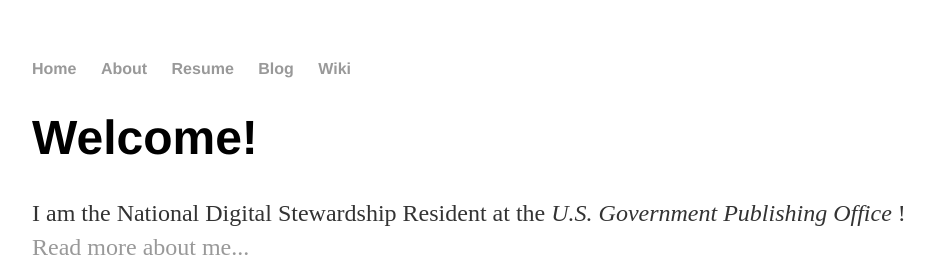
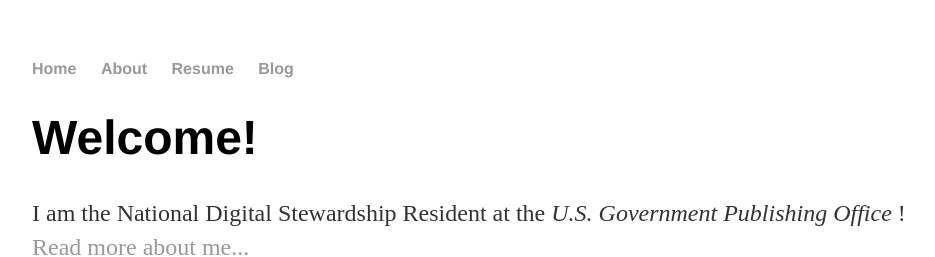
Before and after one commit to jessicatieman/jessicatieman.github.io, a Jekyll site: the page built from index.html, in a window 1280 px wide. Shown: the top 257 px of the page, without its empty margins (160-1095 px from the left). Built offline with Jekyll 4.4.1, drawn with Linux system fonts in a browser that asks for light colours.

Commit message:
Update default.html

```diff
--- a/_layouts/default.html
+++ b/_layouts/default.html
@@ -11,7 +11,7 @@
 	        	<li><a href="/about">About</a></li>
         		<li><a href="/resume">Resume</a></li>
         		<li><a href="/blog">Blog</a></li>
-        		<li><a href="https://github.com/jessicatieman/jessicatieman.github.io/wiki">Wiki</a></li>
+
          	</ul>
 		</nav>
 		<div class="container">
```
